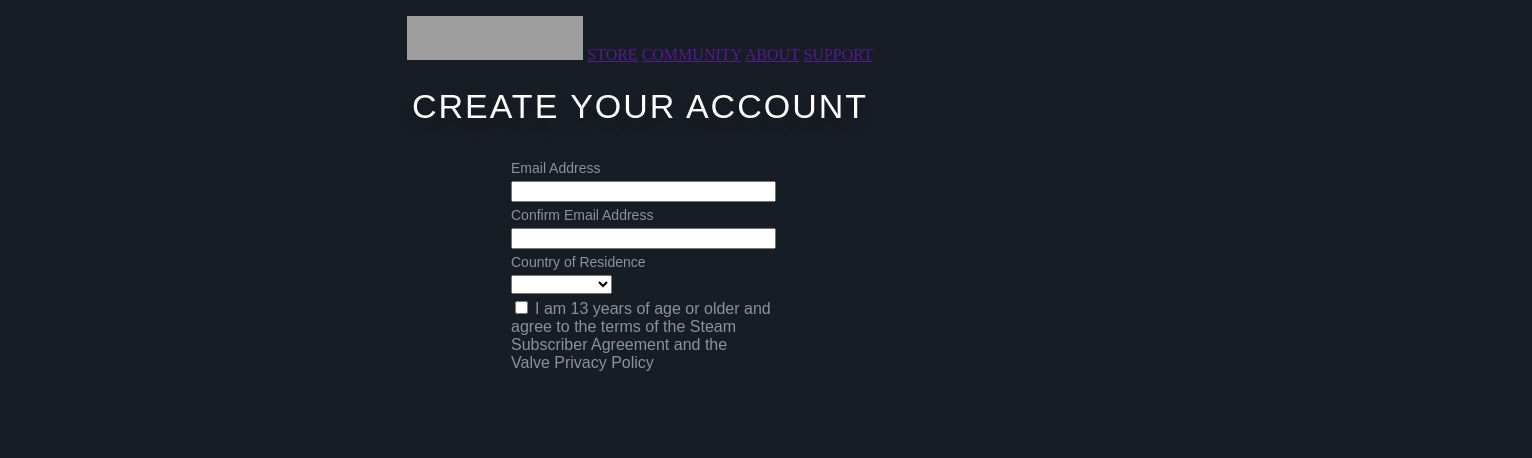
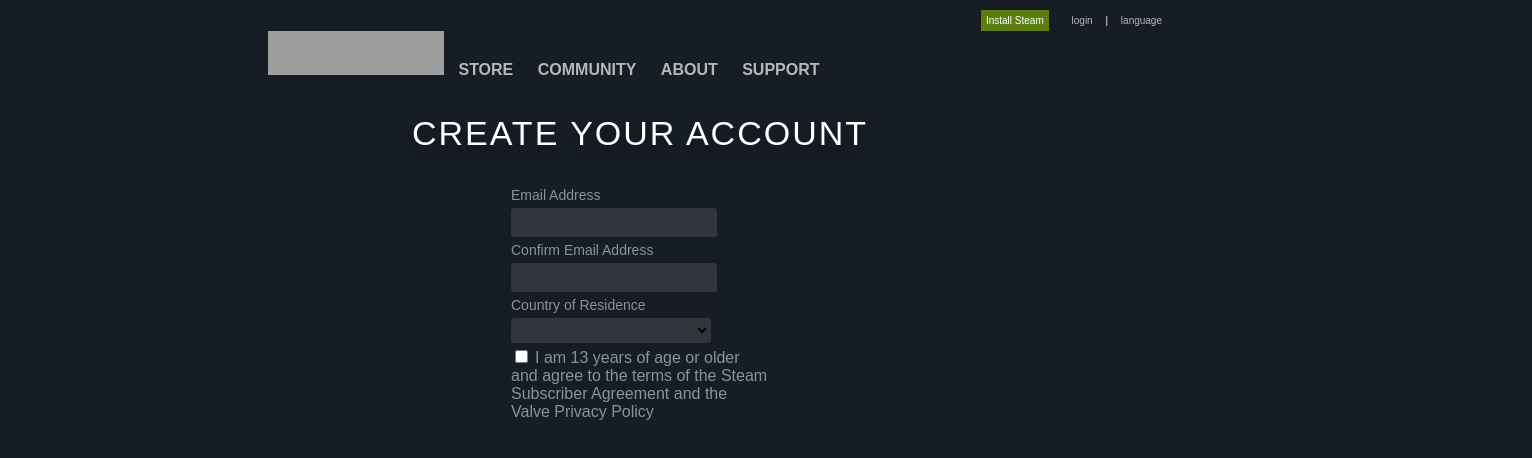
Before and after one commit to DarisNaufal/DFT40163_MK5_Login, a plain HTML site: page daftar.html in a window 1280 px wide. Shown: the whole page, 1532 px wide, since content can reach past the window. Drawn offline with Linux system fonts and the light colour scheme; grey boxes are pictures that could not be loaded.

Commit message:
steam design

```diff
--- a/daftar.html
+++ b/daftar.html
@@ -8,36 +8,44 @@
     <link rel="stylesheet" href="style.css">
 </head>
 <body>
-    <p align="center">
+    <div>
+    <p class="header">
         <img src="https://store.akamai.steamstatic.com/public/shared/images/header/logo_steam.svg?t=962016" alt="steamIcon" height="44" width="176">
         <a href="">STORE</a>
         <a href="">COMMUNITY</a>
         <a href="">ABOUT</a>
-        <a href="">SUPPORT</a><br>
+        <a href="">SUPPORT</a>
+        </div>
+        <div class="install">
+        <a class="boxinstall" href="">Install Steam</a>
+        <a href="">login</a>
+        <label>|</label>
+        <a href="">language</a><br>
+        </div>
 
     </p>
     <form action="simpan.php" method="post">
         <h1 class="h1">Create Your Account</h1>
 
         <p>
-        <table class="meja">
+        <table class="table">
             <tr>
                 <td><label class="email" for="email">Email Address</label></td>
             </tr>
             <tr>
-                <td><input type="email" name="email" size="30" required id="email"></td>
+                <td><input class="table-inpute" type="email" name="email" size="30" required id="email"></td>
             </tr>
             <tr>
                 <td><label class="cemail" for="Cemail">Confirm Email Address</label></td>
             </tr>
             <tr>
-                <td><input type="email" name="Cemail" size="30" required id="Cemail"></td>
+                <td><input class="table-inputc" type="email" name="Cemail" size="30" required id="Cemail"></td>
             </tr>
             <tr>
                 <td><label class="country" for="country">Country of Residence</label></td>
             </tr>
             <tr>
-                <td><select name="country" id="country" required>
+                <td><select class="table-country" name="country" id="country" required>
                         <option value="8"></option>
                         <option value="1">Malaysia</option>
                         <option value="2">Singapore</option>
--- a/style.css
+++ b/style.css
@@ -12,6 +12,7 @@ body {
     font-weight: 200;
     letter-spacing: 2px;
     text-align: center;
+
 }
 
 .email{
@@ -24,6 +25,7 @@ body {
     color: #8B929A;
     font-size: 14px;
     font-family: Arial, Helvetica, sans-serif;
+    background-size: cover;
 }
 
 .country{
@@ -37,7 +39,69 @@ body {
     font-family: Arial, Helvetica, sans-serif;
 }
 
-.meja{
+.table{
     padding: 0px 500px;
+}
+
+
+.table-inpute{
+    background-color: #32353C;
+    border: 1px solid #32353C;
+    width: 200px;
+    height: 25px;
+    border-radius: 3px;
+}
+
+.table-inputc{
+    background-color: #32353C;
+    border: 1px solid #32353C;
+    width: 200px;
+    height: 25px;
+    border-radius: 3px;
+}
+
+.table-country{
+    background-color: #32353C;
+    border: 1px solid #32353C;
+    width: 200px;
+    height: 25px;
+    border-radius: 3px;
+}
+
+.header{
+    text-align: left;
+    font-family: Arial, Helvetica, sans-serif;
+    color: white;
+    font-weight: bold;
+    position: relative;
+    left: 260px;
+    bottom: -15px;
 
 }
+
+a{
+    color: rgb(183, 183, 183);
+    text-decoration: none;
+    margin: 10px;
+}
+
+a:hover{
+    color: white;
+}
+
+.boxinstall{
+    background-color: #5c7e10;
+    padding: 5px;
+    color: white;
+
+}
+
+.install{
+    text-align: right;
+    font-family: Arial, Helvetica, sans-serif;
+    color: white;
+    font-size: 10px;
+    position: relative;
+    top: -65px;
+    right: 100px;
+}
```
Also changed, not shown: background.png (added), installicon.png (added).
